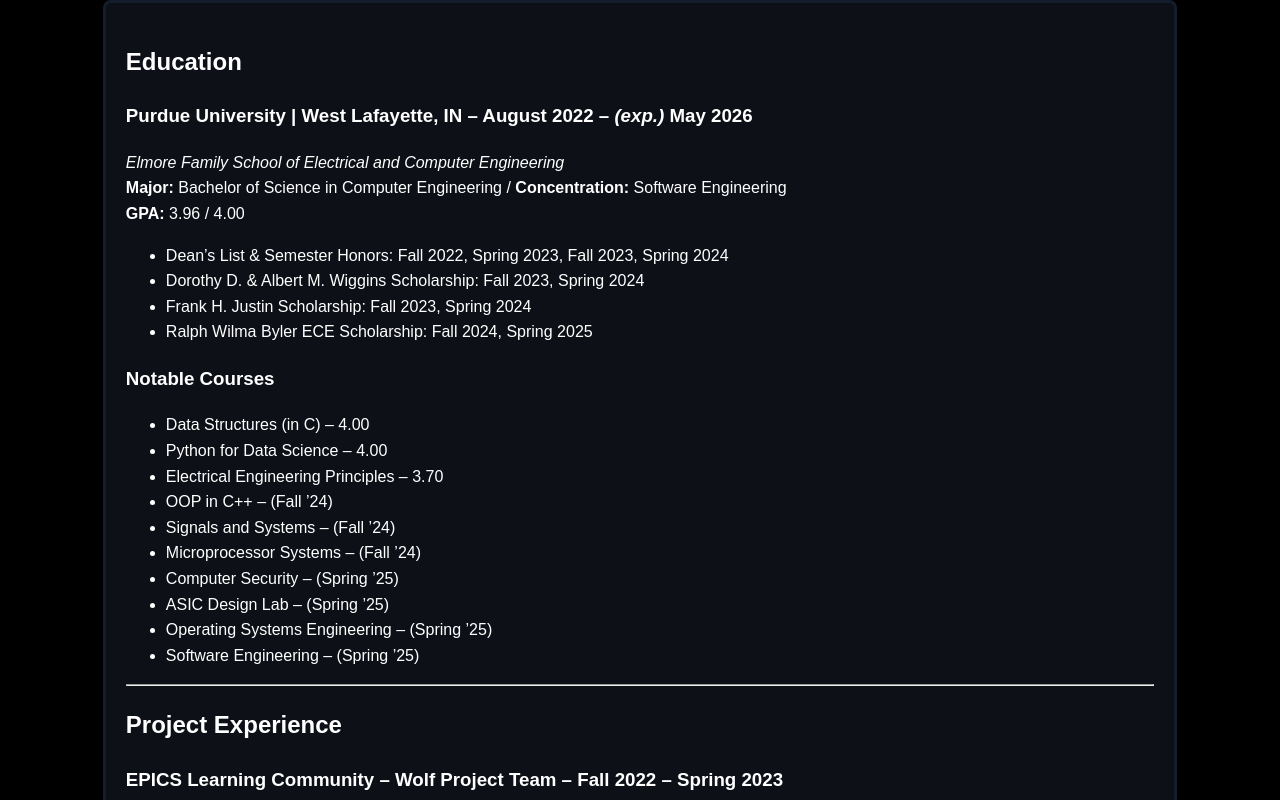
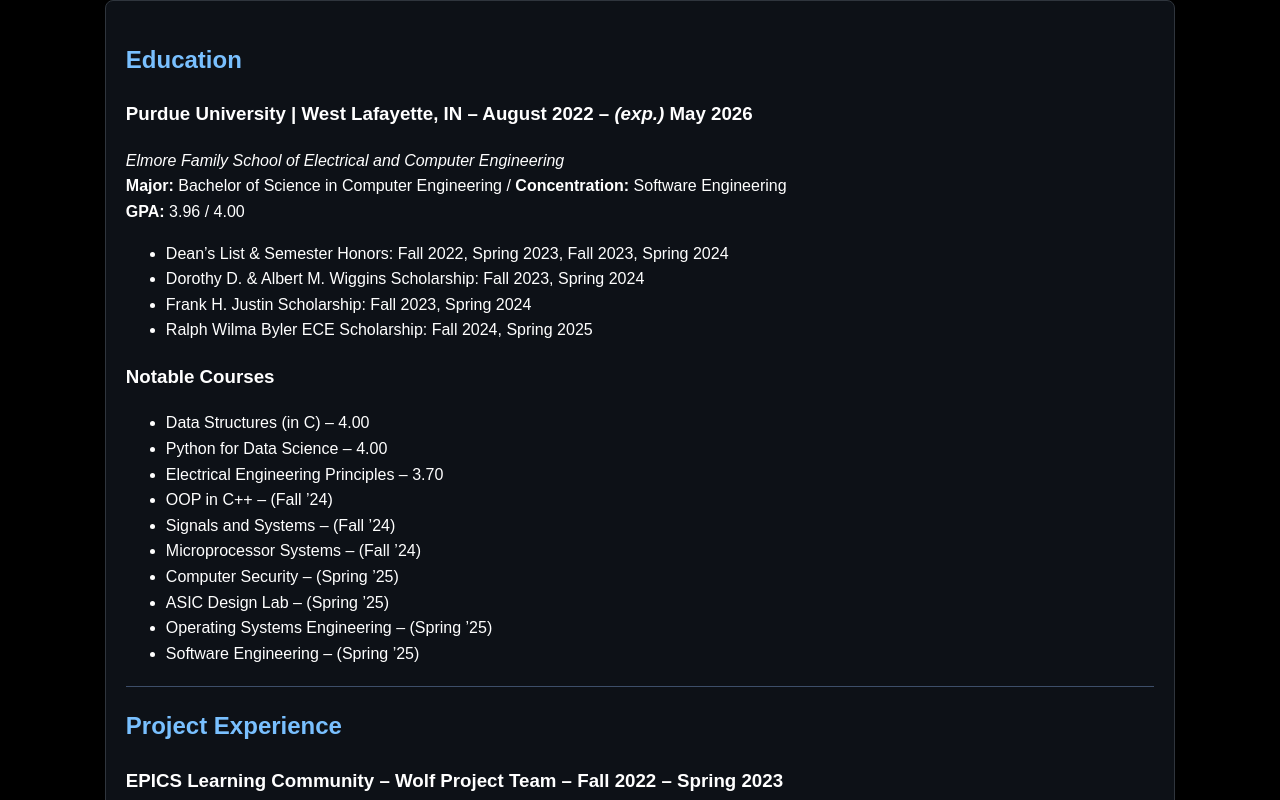
Before and after one commit to deesj-purdue/deesj-purdue.github.io, a plain HTML site: page index.html in a window 1280 px wide. Shown: the top 800 px of the page. Drawn offline with Linux system fonts and the light colour scheme.

Commit message:
Update styles.css

```diff
--- a/styles.css
+++ b/styles.css
@@ -1,3 +1,12 @@
+:root {
+  --black: #000000;
+  --white: #111111;
+  --bg: #0d1117;
+  --border: #2f353d;
+  --high:#79c0ff;
+  --low: #3d4e69
+}
+
 body {
   font-family: Aptos, sans-serif;
   margin: 0;
@@ -11,8 +20,19 @@ body {
 }
 
 .container {
-  background-color: #0d1117;
+  background-color: var(--bg);
   padding: 20px;
   border-radius: 8px;
-  border: 3px solid #141d2b;
+  border: 1px solid var(--border);
 }
+
+hr {
+  border: none;
+  height: 1px;
+  background-color: var(--low);
+  margin: 20px 0;
+}
+
+h2 {
+  color: var(--high);
+}
```
